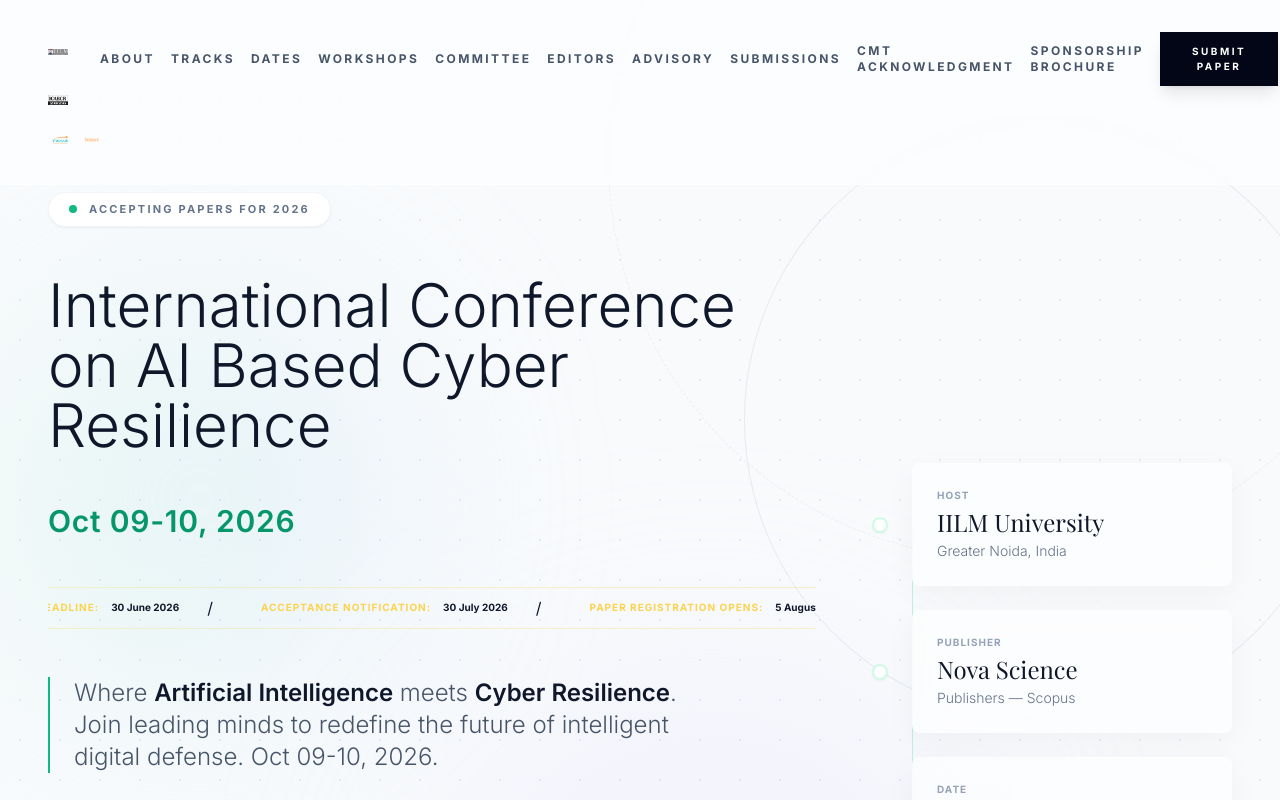
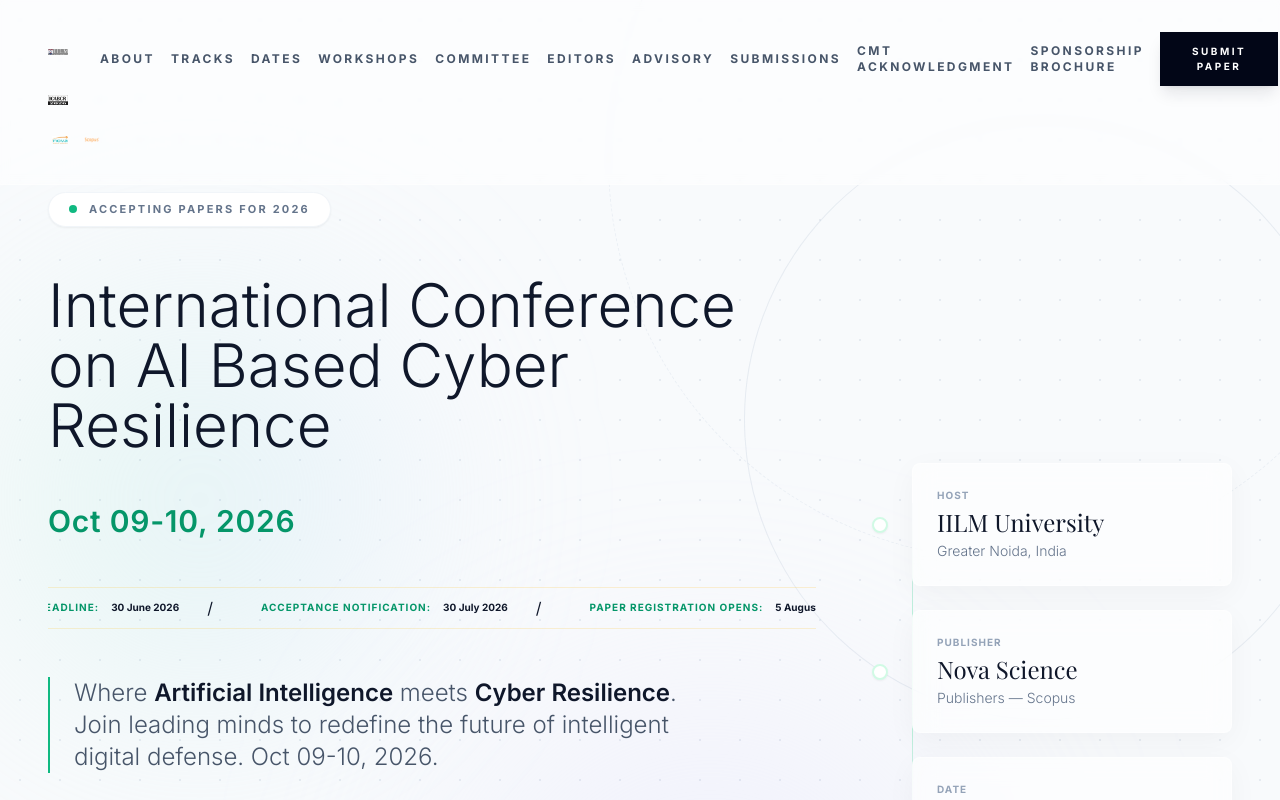
Before and after one commit to ajayprasadv/ICABCR2026, a React (Vite) app: page / in a window 1280 px wide. Shown: the top 800 px of the page. Built offline with nearby package versions, Linux system fonts and the light colour scheme; a web font is replaced by a local one.

Commit message:
Initial Commit

```diff
--- a/src/App.jsx
+++ b/src/App.jsx
@@ -612,15 +612,15 @@
                 Oct 09-10, 2026
               </motion.div>
               {/* Scrolling Deadlines Ticker */}
-              <motion.div variants={fadeInUp} className="w-full overflow-hidden #3f10ead0/10 border-y border-amber-400/20 py-2">
+              <motion.div variants={fadeInUp} className="w-full overflow-hidden #3f10ead0 border-y border-amber-400/20 py-2">
                 <motion.div
                   animate={{ x: ["0%", "-50%"] }}
                   transition={{ repeat: Infinity, duration: 30, ease: "linear" }}
                   className="flex gap-12 whitespace-nowrap"
                 >
                   {[...ICADC_CONTENT.deadlines, ...ICADC_CONTENT.deadlines].map((item, idx) => (
-                    <div key={idx} className="flex items-center gap-3">
-                      <span className="text-[10px] font-bold uppercase tracking-widest text-amber-300">{item.label}:</span>
+                    <div key={`ticker-${idx}`} className="flex items-center gap-3">
+                      <span className="text-[10px] font-bold uppercase tracking-widest text-emerald-600">{item.label}:</span>
                       <span className="text-[10px] font-bold #1f1354">{item.date}</span>
                       <span className="#ea9e10 ml-4">/</span>
                     </div>
```
